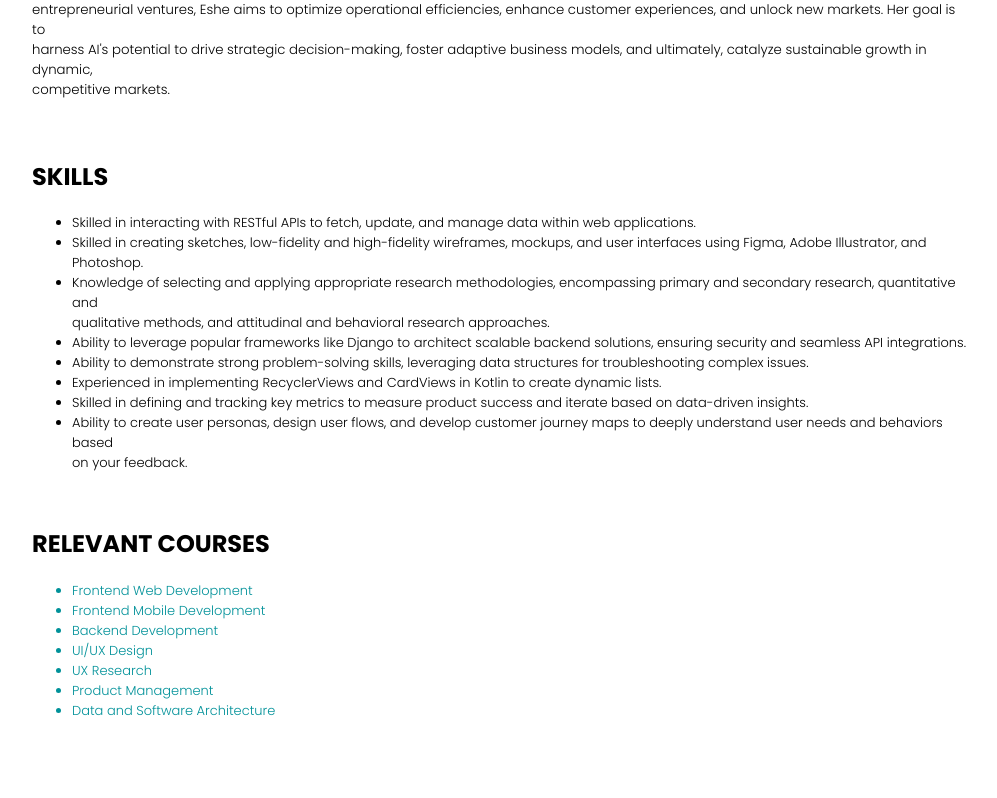
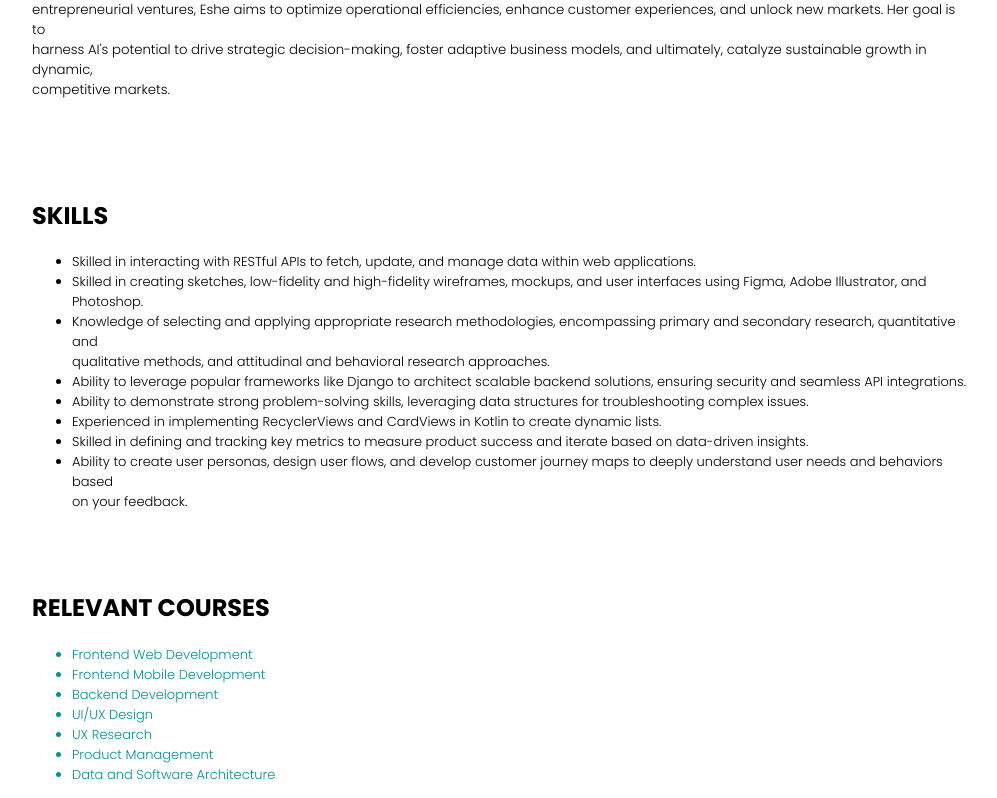
Before and after one commit to eshe-aziz/myresume, a React (Create React App) app: page / in a window 1280 px wide. Shown: the part 929-1727 px from the top of the page, without its empty margins (38-1035 px from the left). Before the commit the page ends 1663 px from the top, so only its background shows below. Built offline with nearby package versions, Linux system fonts and the light colour scheme.

Commit message:
make changes

```diff
--- a/src/Resume/index.css
+++ b/src/Resume/index.css
@@ -120,7 +120,7 @@ body{
   }
 
   .skills-section{
-    padding-top: 16px;
+    padding-top: 55px;
 }
 
   .skills-section h5 {
@@ -147,7 +147,7 @@ body{
 }
 
 .relevant-courses{
-  padding-top: 20px;
+  padding-top: 45px;
 }
 
 @media (max-width: 576px) {
```
